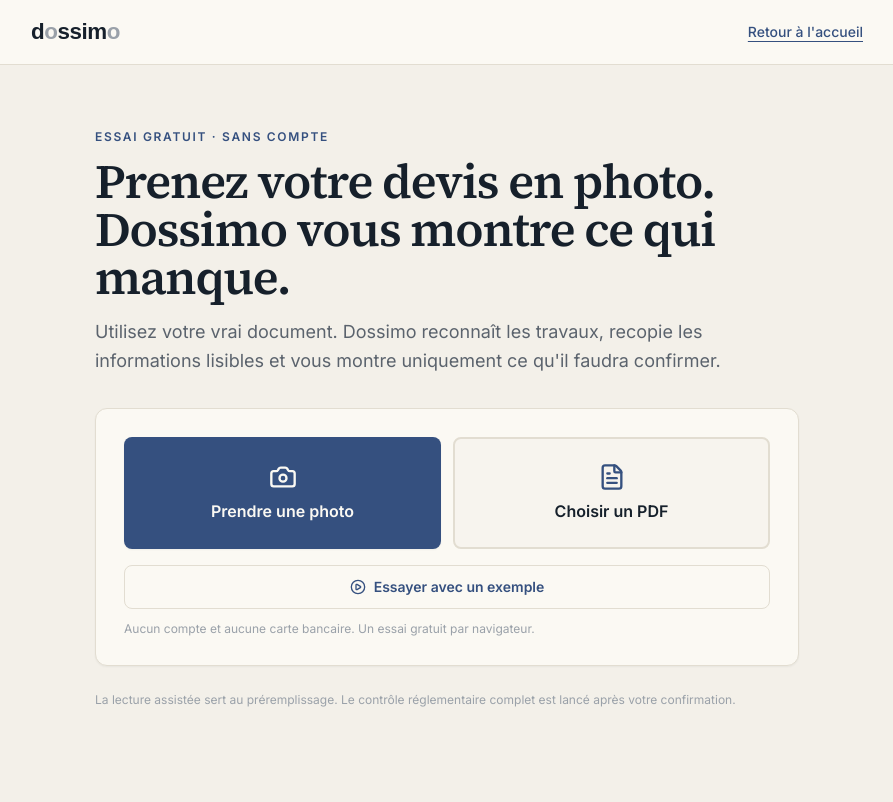
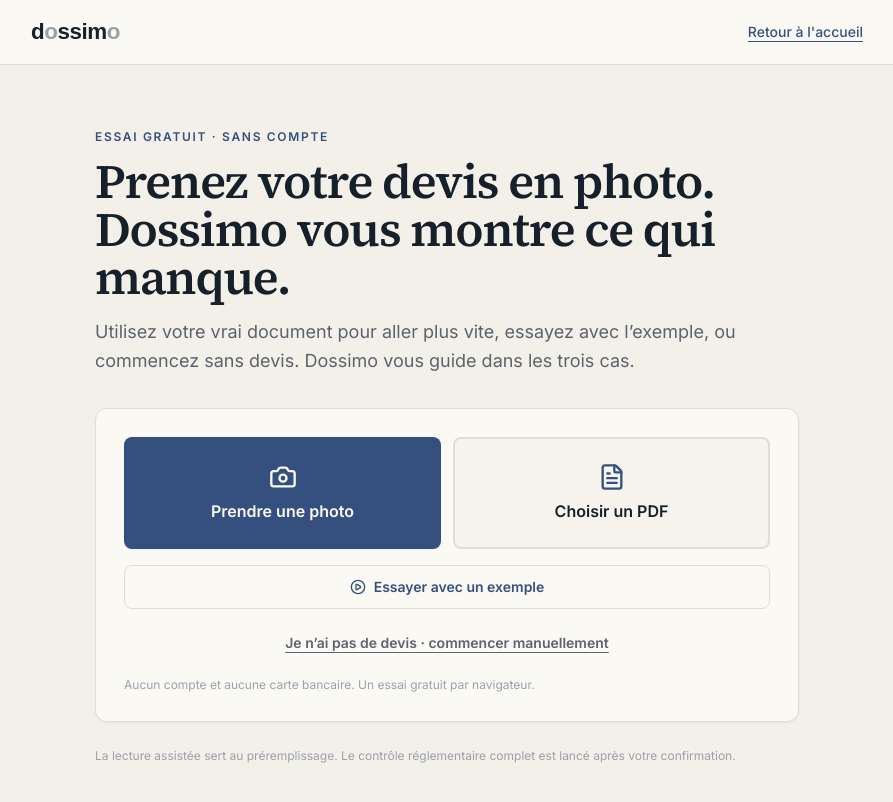
Before and after one commit to max72loop/dossimo, a Next.js app: page /demo in a window 1280 px wide. Shown: the top 802 px of the page, without its empty margins (193-1086 px from the left). Built offline with nearby package versions, Linux system fonts and the light colour scheme; a web font is replaced by a local one.

Commit message:
Add manual start path to demo flow

```diff
--- a/src/app/demo/page.tsx
+++ b/src/app/demo/page.tsx
@@ -23,7 +23,7 @@ export default function DemoPage() {
       <main className="mx-auto max-w-3xl px-5 py-12 sm:px-8 sm:py-16">
         <p className="text-xs font-semibold uppercase tracking-[0.14em] text-tampon">Essai gratuit · sans compte</p>
         <h1 className="mt-3 max-w-2xl font-serif text-4xl font-semibold tracking-tight text-encre sm:text-5xl">Prenez votre devis en photo. Dossimo vous montre ce qui manque.</h1>
-        <p className="mt-4 max-w-2xl text-lg leading-relaxed text-ardoise">Utilisez votre vrai document. Dossimo reconnaît les travaux, recopie les informations lisibles et vous montre uniquement ce qu'il faudra confirmer.</p>
+        <p className="mt-4 max-w-2xl text-lg leading-relaxed text-ardoise">Utilisez votre vrai document pour aller plus vite, essayez avec l’exemple, ou commencez sans devis. Dossimo vous guide dans les trois cas.</p>
         <DemoGuide />
         <p className="mt-6 text-xs leading-relaxed text-encre-claire">La lecture assistée sert au préremplissage. Le contrôle réglementaire complet est lancé après votre confirmation.</p>
       </main>
--- a/src/components/dossier/demarrage-assiste.tsx
+++ b/src/components/dossier/demarrage-assiste.tsx
@@ -171,9 +171,9 @@ export function DemarrageAssiste({
         <a
           href={`/dossiers/nouveau?mode=manuel&dispositif=${dispositif}&geste=${geste}`}
           aria-disabled={loading}
-          className={`text-sm font-medium text-ardoise underline underline-offset-4 hover:text-encre ${loading ? "pointer-events-none opacity-60" : ""}`}
+          className={`inline-flex h-12 items-center justify-center rounded border border-filigrane px-5 text-sm font-semibold text-ardoise transition hover:border-tampon hover:text-encre ${loading ? "pointer-events-none opacity-60" : ""}`}
         >
-          Je n’ai pas le devis · commencer manuellement
+          Continuer sans devis
         </a>
       </div>
       <p className="mt-4 text-xs leading-relaxed text-encre-claire">
--- a/src/components/landing/demo-guide.tsx
+++ b/src/components/landing/demo-guide.tsx
@@ -100,6 +100,12 @@ export function DemoGuide() {
           {!loading && fileName && <p className="mt-3 text-center text-xs text-encre-claire">{fileName}</p>}
           {error && <p className="mt-3 rounded border-l-4 border-erreur bg-erreur-bg px-4 py-3 text-sm text-erreur">{error}</p>}
           <button type="button" onClick={() => void essayerExemple()} disabled={loading} className="mt-4 inline-flex h-11 w-full items-center justify-center gap-2 rounded border border-filigrane px-5 text-sm font-semibold text-tampon transition hover:bg-info-bg disabled:opacity-60"><PlayCircle className="h-4 w-4" />Essayer avec un exemple</button>
+          <Link
+            href="/dossiers/nouveau?mode=manuel"
+            className="mt-3 inline-flex h-11 w-full items-center justify-center text-sm font-semibold text-ardoise underline underline-offset-4 transition hover:text-encre"
+          >
+            Je n’ai pas de devis · commencer manuellement
+          </Link>
           <p className="mt-3 text-xs text-encre-claire">Aucun compte et aucune carte bancaire. Un essai gratuit par navigateur.</p>
         </>
       ) : (
```
